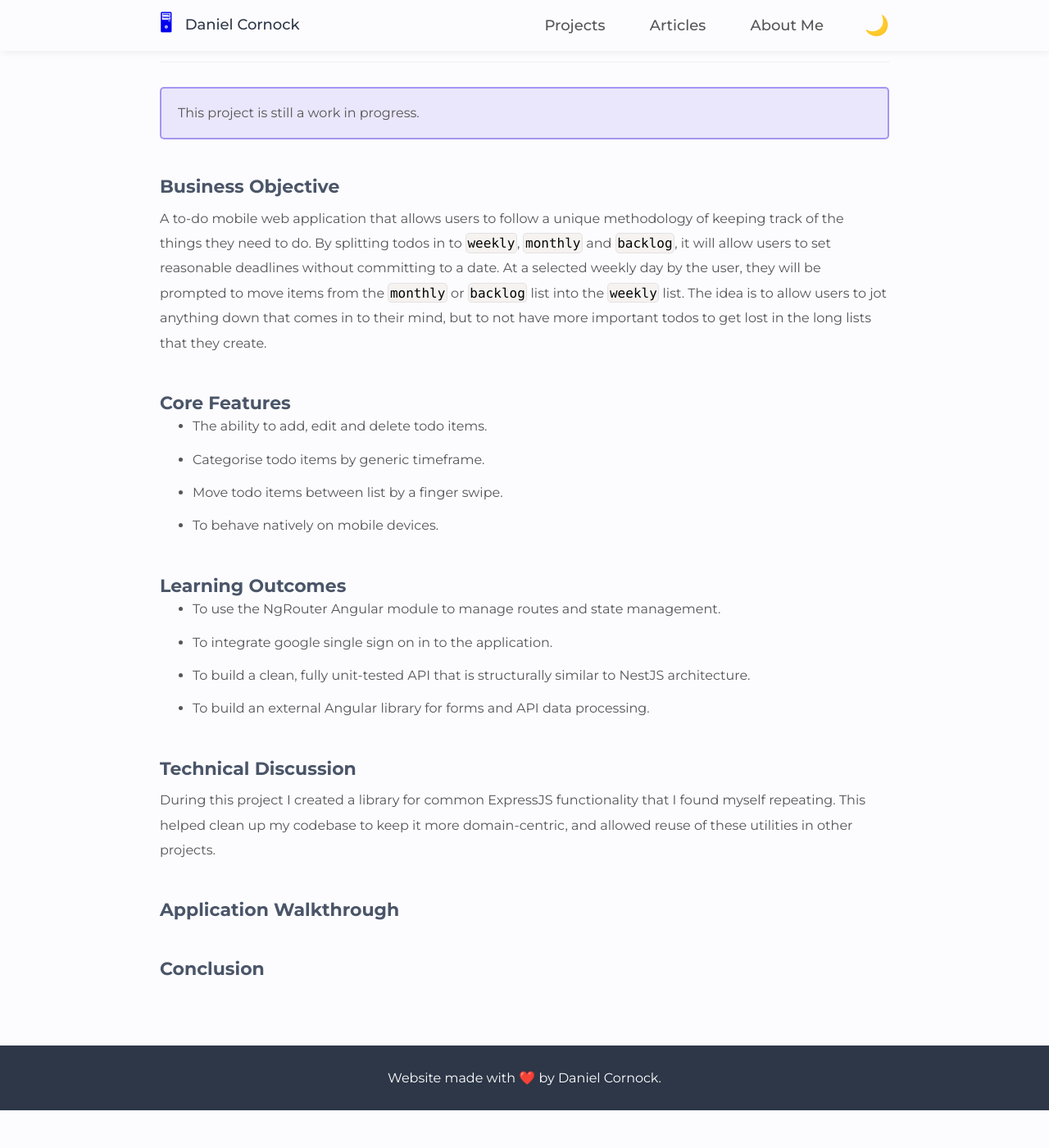
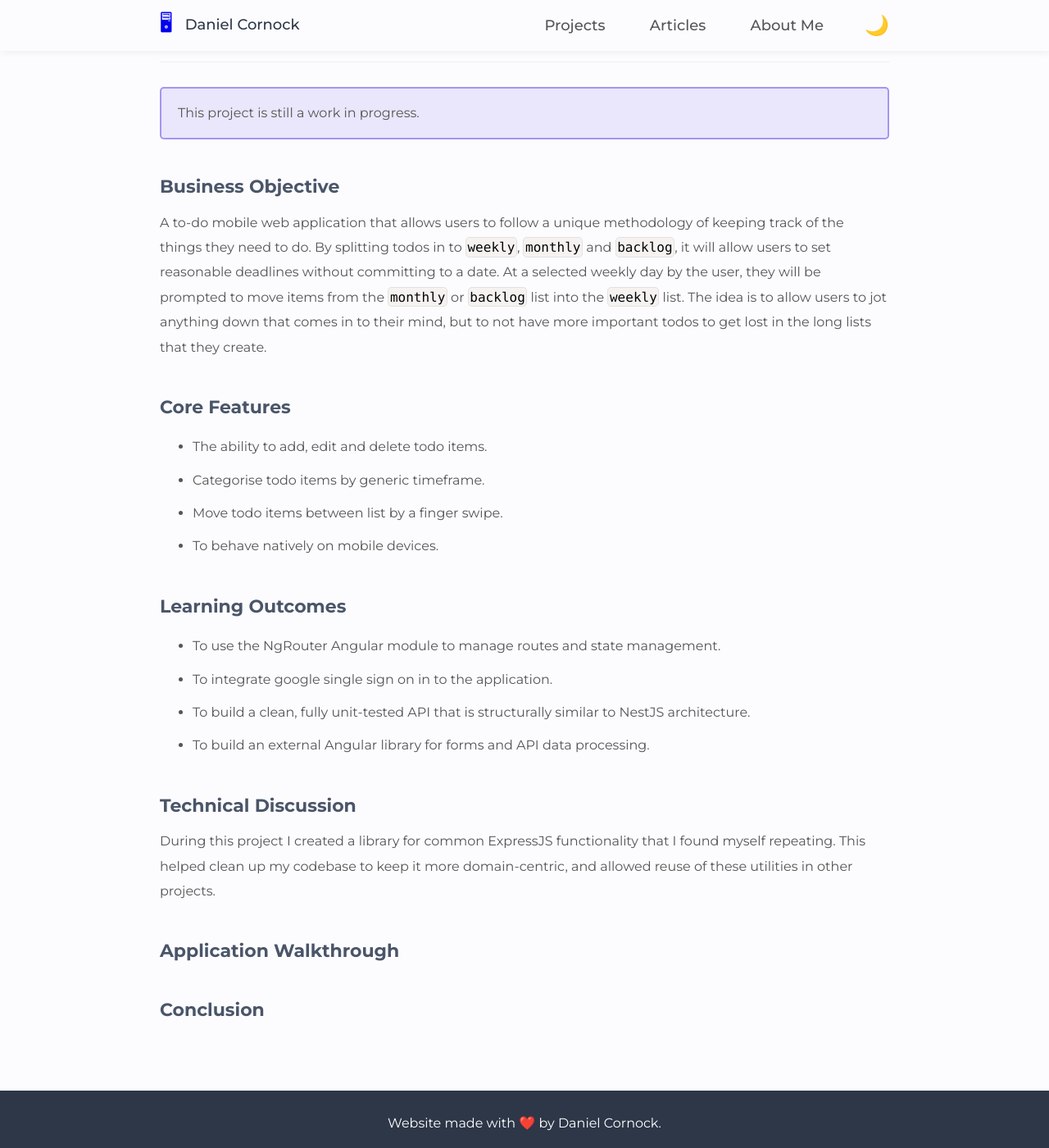
Before and after one commit to danielcornock/danielcornock.co.uk, a Jekyll site: the page built from _projects/nutodo.md, in a window 1280 px wide and 1400 px high, scrolled down 260 px. Shown: the whole window at 82% size. Built offline with Jekyll 4.4.1, drawn with Linux system fonts in a browser that asks for light colours; nearby versions of some CDN libraries; before the commit the page ends 1614 px from its top, so only the background shows below that.

Commit message:
(post): update header spacing and img styling

```diff
--- a/_layouts/post/_post.scss
+++ b/_layouts/post/_post.scss
@@ -3,7 +3,8 @@ $post-large-spacing: 30px;
 $post-font-size: 16px;
 $post-header-margin-top: 40px;
 $post-code-spacing: 20px;
-$post-header-margin-bottom: 10px;
+$post-header-margin-bottom: 15px;
+$post-header-margin-bottom--mobile: 10px;
 
 .post {
   &-headerList {
@@ -66,6 +67,8 @@ $post-header-margin-bottom: 10px;
     img {
       width: 100%;
       margin-bottom: 5px;
+      box-shadow: 0 0 8px 0 rgba(0, 0, 0, 0.2);
+      border-radius: $br-default;
     }
 
     figure {
@@ -83,6 +86,10 @@ $post-header-margin-bottom: 10px;
       margin-top: $post-header-margin-top;
       margin-bottom: $post-header-margin-bottom;
       color: $color-subheading;
+
+      @include media($phone) {
+        margin-bottom: $post-header-margin-bottom--mobile;
+      }
     }
 
     h2 {
@@ -120,6 +127,10 @@ $post-header-margin-bottom: 10px;
       line-height: 1.9;
       font-size: $post-font-size;
       margin-bottom: $post-default-spacing;
+
+      & + ul {
+        margin-top: -10px;
+      }
     }
 
     a {
@@ -134,7 +145,7 @@ $post-header-margin-bottom: 10px;
 
     ul {
       list-style-position: outside;
-      margin: -10px 0 $post-large-spacing 40px;
+      margin: $post-default-spacing 0 $post-large-spacing 40px;
 
       @include media($phone) {
         margin-left: 20px;
```
